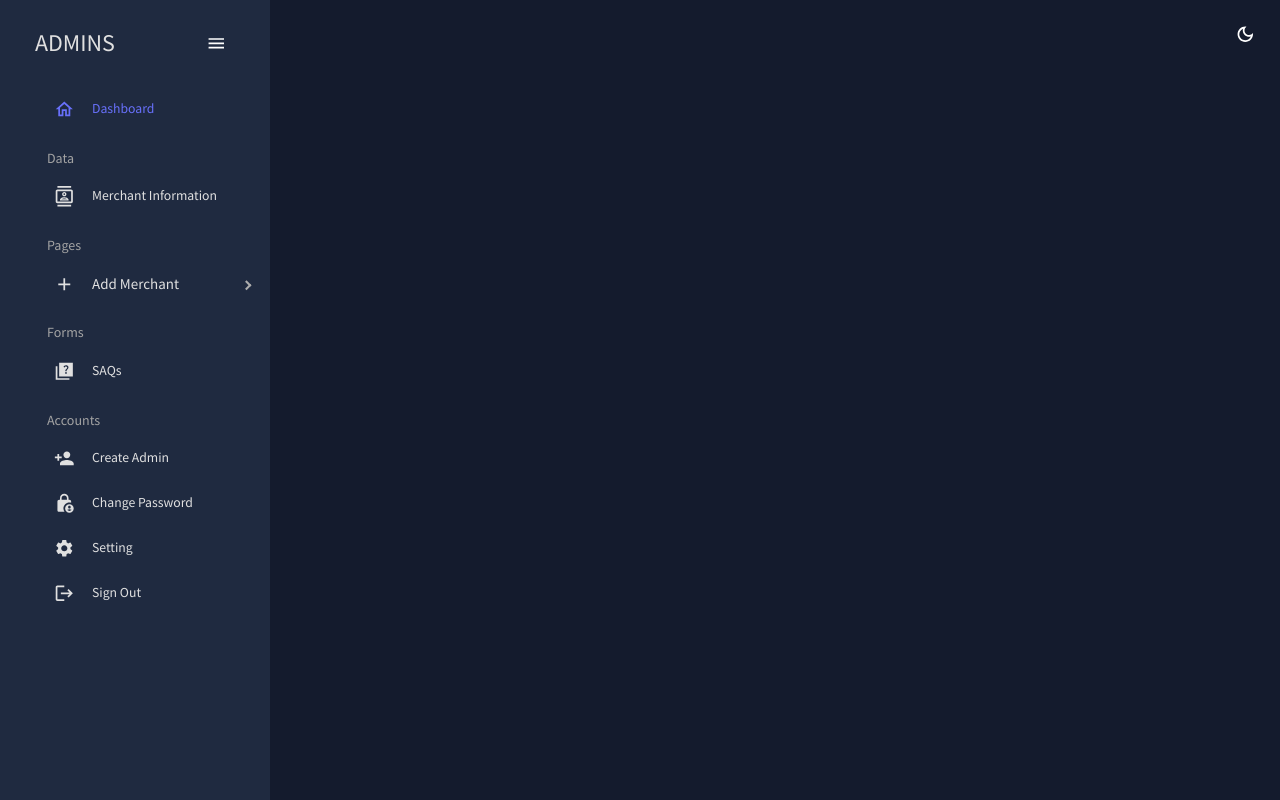
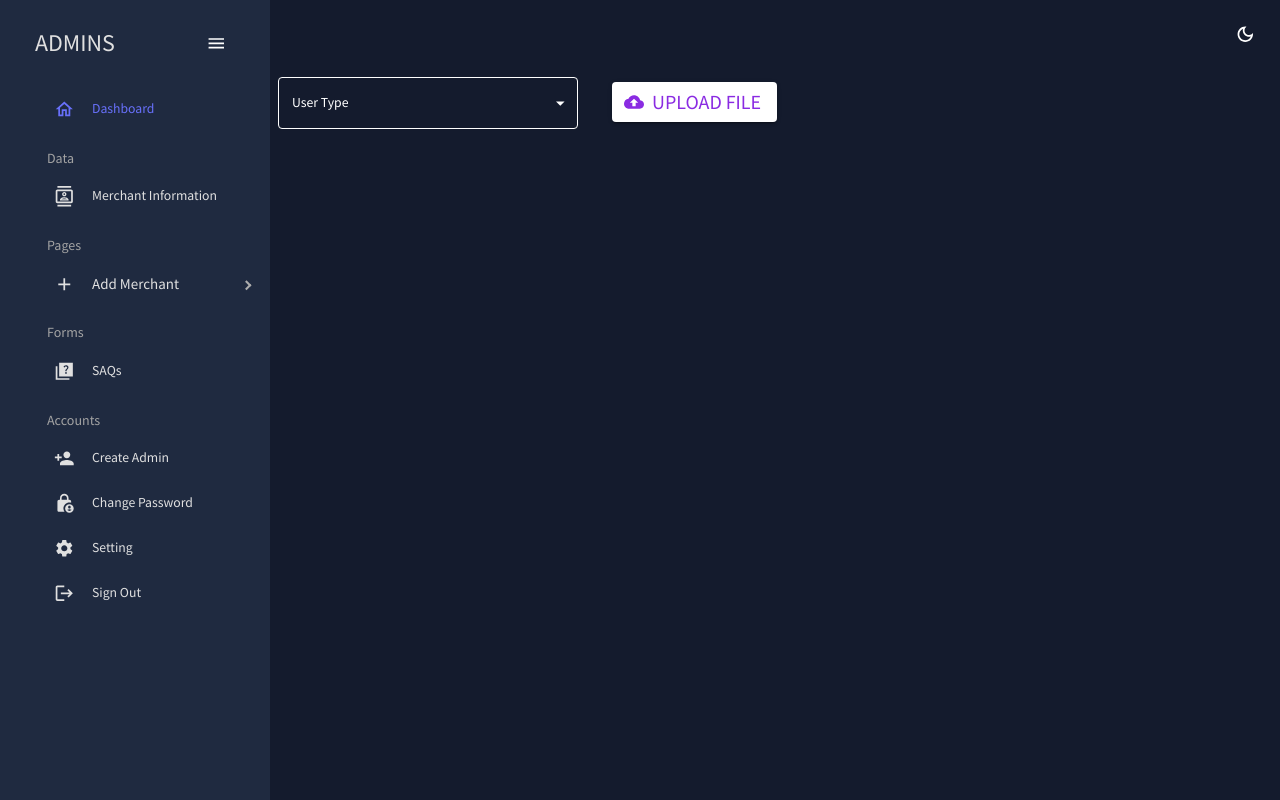
Before and after one commit to Kalashtyagi/HDFC, a React (Create React App) app: page /bulkupload in a window 1280 px wide. Built offline with nearby package versions, Linux system fonts and the light colour scheme.

Commit message:
--bulkupload

```diff
--- a/src/App.js
+++ b/src/App.js
@@ -13,6 +13,7 @@ import Login from "./scenes/Login/Login";
 import CreateAdmin from "./scenes/createAdmin/CreateAdmin";
 import ChangePass from "./scenes/ChangePassword/ChangePass";
 import ResetPass from "./scenes/Reset password/ResetPass";
+import Bulkupload from "./scenes/form/Bulkupload";
 
 function App() {
   const [theme, colorMode] = useMode();
@@ -45,6 +46,7 @@ function App() {
               <Route path="/saqs" element={<Saq />} />
               <Route path="/changePassword" element={<ChangePass />} />
               <Route path="/reset-password" element={<ResetPass />} />
+              <Route path="bulkupload" element={<Bulkupload />} />
             </Routes>
           </main>
         </div>
--- a/src/scenes/ChangePassword/ChangePass.js
+++ b/src/scenes/ChangePassword/ChangePass.js
@@ -1,4 +1,13 @@
-import { Box, Button, TextField } from "@mui/material";
+import { useState } from "react";
+import {
+  Box,
+  Button,
+  TextField,
+  Dialog,
+  DialogTitle,
+  DialogContent,
+  DialogActions,
+} from "@mui/material";
 import useMediaQuery from "@mui/material/useMediaQuery";
 import Header from "../../components/Header";
 import CloudUploadIcon from "@mui/icons-material/CloudUpload";
@@ -6,6 +15,16 @@ import { styled } from "@mui/material/styles";
 
 const ChangePass = () => {
   const isNonMobile = useMediaQuery("(min-width:600px)");
+
+  const [openModal, setOpenModal] = useState(false);
+
+  const handleGenerateOTP = () => {
+    setOpenModal(true);
+  };
+
+  const handleCloseModal = () => {
+    setOpenModal(false);
+  };
 
   const handleSubmit = async (event) => {
     event.preventDefault();
@@ -36,6 +55,7 @@ const ChangePass = () => {
       console.error("Error:", error.message);
     }
   };
+
   const VisuallyHiddenInput = styled("input")({
     clip: "rect(0 0 0 0)",
     clipPath: "inset(50%)",
@@ -91,7 +111,7 @@ const ChangePass = () => {
             sx={{ gridColumn: "span 2" }}
             required
           />
-          <TextField
+          {/* <TextField
             fullWidth
             variant="filled"
             type="text"
@@ -99,14 +119,44 @@ const ChangePass = () => {
             name="contact"
             sx={{ gridColumn: "span 2" }}
             required
-          />
+          /> */}
         </Box>
         <Box display="flex" justifyContent="center" mt="20px">
-          <Button type="submit" color="secondary" variant="contained">
-            Change Password
+          <Button
+            type="submit"
+            color="secondary"
+            variant="contained"
+            onClick={handleGenerateOTP}
+          >
+            Generate OTP
           </Button>
         </Box>
       </form>
+
+      {/* OTP Modal */}
+      <Dialog open={openModal} onClose={handleCloseModal}>
+        <DialogTitle>Enter OTP</DialogTitle>
+        <DialogContent>
+          <form onSubmit={handleSubmit}>
+            <TextField
+              fullWidth
+              variant="filled"
+              type="text"
+              label="OTP"
+              name="otp"
+              required
+            />
+          </form>
+        </DialogContent>
+        <DialogActions>
+          <Button onClick={handleCloseModal} style={{ color: "white" }}>
+            Cancel
+          </Button>
+          <Button onClick={handleCloseModal} style={{ color: "white" }}>
+            Change Password
+          </Button>
+        </DialogActions>
+      </Dialog>
     </Box>
   );
 };
--- a/src/scenes/Login/Login.js
+++ b/src/scenes/Login/Login.js
@@ -31,6 +31,7 @@ export default function Login() {
   //   console.log(data);
   // }
   const onSubmit = async (data) => {
+    console.log("data", data);
     try {
       const response = await fetch("YOUR_API_ENDPOINT", {
         method: "POST",
--- a/src/scenes/Reset password/ResetPass.js
+++ b/src/scenes/Reset password/ResetPass.js
@@ -8,7 +8,7 @@ import Checkbox from "@mui/material/Checkbox";
 import Link from "@mui/material/Link";
 import Grid from "@mui/material/Grid";
 import Box from "@mui/material/Box";
-import LockOutlinedIcon from "@mui/icons-material/LockOutlined";
+import LockClockIcon from "@mui/icons-material/LockClock";
 import Typography from "@mui/material/Typography";
 import Container from "@mui/material/Container";
 import { createTheme, ThemeProvider } from "@mui/material/styles";
@@ -42,7 +42,7 @@ export default function ResetPass() {
       if (!response.ok) {
         // throw new Error(HTTP error! Status: ${response.status});
       }
-
+      navigate("/");
       // const responseData = await response.json();
 
       // console.log("Reset Password API Response:", responseData);
@@ -66,7 +66,7 @@ export default function ResetPass() {
           }}
         >
           <Avatar sx={{ m: 1, bgcolor: "secondary.main" }}>
-            <LockOutlinedIcon />
+            <LockClockIcon />
           </Avatar>
           <Typography component="h1" variant="h5">
             Reset Password
@@ -108,7 +108,6 @@ export default function ResetPass() {
               fullWidth
               variant="contained"
               sx={{ mt: 3, mb: 2 }}
-              onClick={() => navigate("/")}
             >
               Reset Password
             </Button>
--- /dev/null
+++ b/src/scenes/form/Bulkupload.js
@@ -0,0 +1,160 @@
+import React from 'react'
+import { useState, useEffect } from "react";
+import { styled } from "@mui/material/styles";
+import Box from "@mui/material/Box";
+import Paper from "@mui/material/Paper";
+import Grid from "@mui/material/Grid";
+import { useTheme } from "@mui/material/styles";
+import OutlinedInput from "@mui/material/OutlinedInput";
+import InputLabel from "@mui/material/InputLabel";
+import MenuItem from "@mui/material/MenuItem";
+import FormControl from "@mui/material/FormControl";
+import Select from "@mui/material/Select";
+import { Button, TextField } from "@mui/material";
+import DataTable from "react-data-table-component";
+import CloudUploadIcon from "@mui/icons-material/CloudUpload";
+
+
+function getStyles(name, personName, theme) {
+  return {
+    fontWeight:
+      personName.indexOf(name) === -1
+        ? theme.typography.fontWeightRegular
+        : theme.typography.fontWeightMedium,
+  };
+}
+
+
+const ITEM_HEIGHT = 48;
+const ITEM_PADDING_TOP = 8;
+const MenuProps = {
+  PaperProps: {
+    style: {
+      maxHeight: ITEM_HEIGHT * 4.5 + ITEM_PADDING_TOP,
+      width: 250,
+    },
+  },
+};
+
+const CustomOutlinedInput = styled(OutlinedInput)({
+  "&.MuiOutlinedInput-root": {
+    "& fieldset": {
+      borderColor: "white",
+    },
+    "&:hover fieldset": {
+      borderColor: "white",
+    },
+    "&.Mui-focused fieldset": {
+      borderColor: "white",
+    },
+  },
+});
+
+
+const hardcodedOptions = [
+  { id: 1, name: ' 1' },
+  { id: 2, name: ' 2' },
+  { id: 3, name: '3' },
+  { id: 4, name: ' 4' },
+];
+
+
+const Bulkupload = () => {
+  const theme = useTheme();
+  const [personName, setPersonName] = React.useState([]);
+  const [dropdownData, setDropdownData] = useState([]);
+  const [apiData, setApiData] = useState([]);
+  const [query, setQuery] = useState("");
+  const [id, setId] = useState();
+
+  const handleMenuItemClick = (event, id) => {
+    setId(id);
+  };
+
+  const handleChange = (event) => {
+    const {
+      target: { value },
+    } = event;
+    setPersonName(typeof value === "string" ? value.split(",") : value);
+  };
+
+  const VisuallyHiddenInput = styled("input")({
+    clip: "rect(0 0 0 0)",
+    clipPath: "inset(50%)",
+    height: 1,
+    overflow: "hidden",
+    position: "absolute",
+    bottom: 0,
+    left: 0,
+    whiteSpace: "nowrap",
+    width: 1,
+  });
+
+  return (
+    <div>
+ <Box gridRow="span 6" sx={{ flexGrow: 1 }}>
+        <Grid container spacing={2} >
+          <Grid item xs={4}>
+
+            <FormControl sx={{ m: 1, width: 300 }}>
+              <InputLabel id="demo-multiple-name-label" style={{color:'white'}}>User Type</InputLabel>
+
+
+              <Select
+                labelId="demo-multiple-name-label"
+                id="demo-multiple-name"
+                value={personName}
+                onChange={handleChange}
+                // input={<OutlinedInput label="Select Type" />}
+                input={<CustomOutlinedInput label="User Type" />}
+                MenuProps={MenuProps}
+              >
+                {hardcodedOptions.map((item) => (
+                  <MenuItem
+                    key={item.id}
+                    value={item.name}
+                    style={getStyles(item.name, personName, theme)}
+                    onClick={(event) => handleMenuItemClick(event, item.id)}
+                  >
+                    {item.name}
+                  </MenuItem>
+                ))}
+                {dropdownData.map((item) => (
+                  <MenuItem
+                    key={item.id}
+                    value={item.name}
+                    style={getStyles(item.name, personName, theme)}
+                    onClick={(event) => handleMenuItemClick(event, item.id)}
+                  >
+                    {item.name}
+                  </MenuItem>
+                ))}
+              </Select>
+            </FormControl>
+          </Grid>
+         <Grid item sx={2}
+         style={{marginTop:'13px'}}
+         >
+         <Button
+          component="label"
+          variant="contained"
+          startIcon={<CloudUploadIcon />}
+          style={{
+            fontSize: "20px",
+            color: "blueviolet",
+            backgroundColor: "white",
+            height: "40px",
+          }}
+        >
+          Upload file
+          <VisuallyHiddenInput type="file" />
+        </Button>
+         </Grid>
+        </Grid>
+      </Box>
+
+    </div>
+  )
+}
+
+export default Bulkupload
--- a/src/scenes/form/index.jsx
+++ b/src/scenes/form/index.jsx
@@ -52,7 +52,7 @@ const Form = () => {
     <Box m="20px">
       <Box display="flex" justifyContent="space-between">
         <Header title="ADD MERCHANT" subtitle="Create a New Merchant Profile" />
-        <Button
+        {/* <Button
           component="label"
           variant="contained"
           startIcon={<CloudUploadIcon />}
@@ -65,7 +65,7 @@ const Form = () => {
         >
           Upload file
           <VisuallyHiddenInput type="file" />
-        </Button>
+        </Button> */}
       </Box>
 
       <form onSubmit={handleSubmit}>
--- a/src/scenes/global/Sidebar.jsx
+++ b/src/scenes/global/Sidebar.jsx
@@ -135,7 +135,7 @@ const Sidebar = () => {
               />
               <Item
                 title="Add Bulk Order"
-                to="/form/bulk"
+                to="bulkupload"
                 icon={<FileCopyIcon />}
                 selected={selected}
                 setSelected={setSelected}
```
